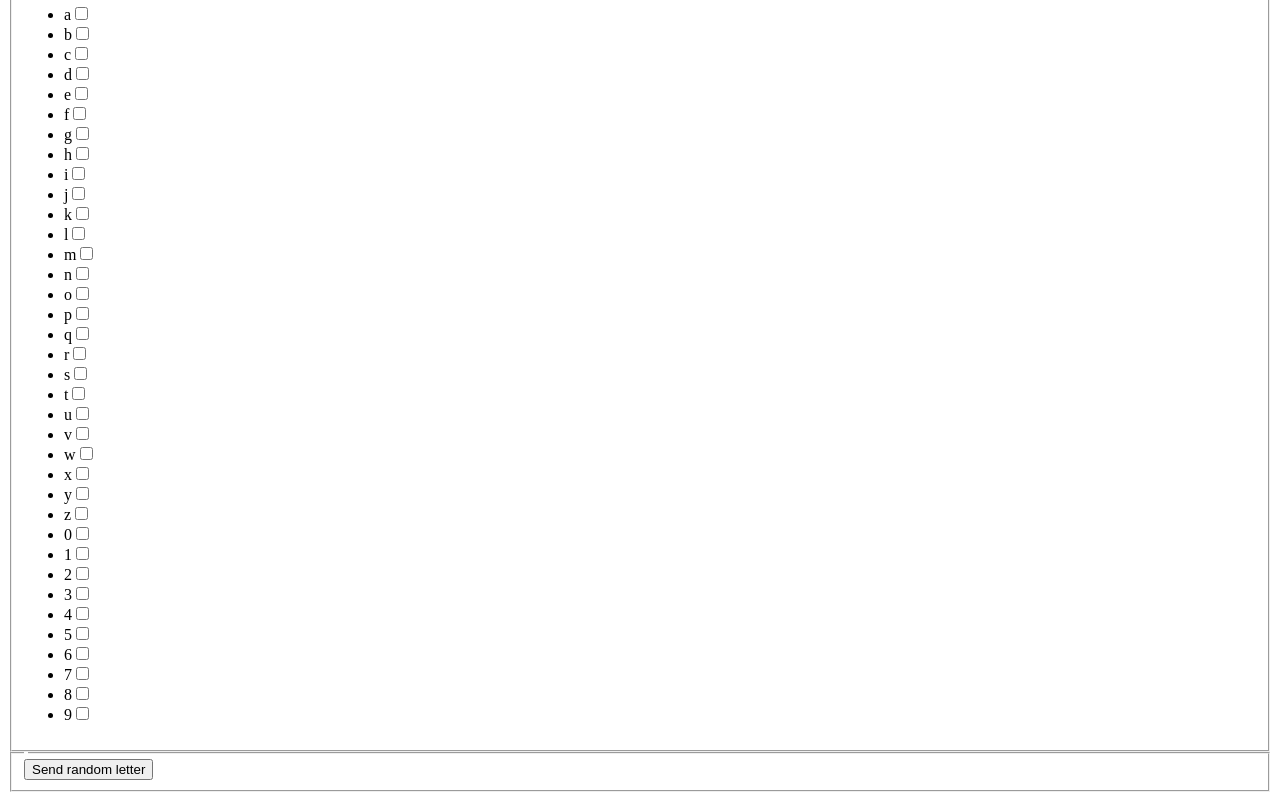
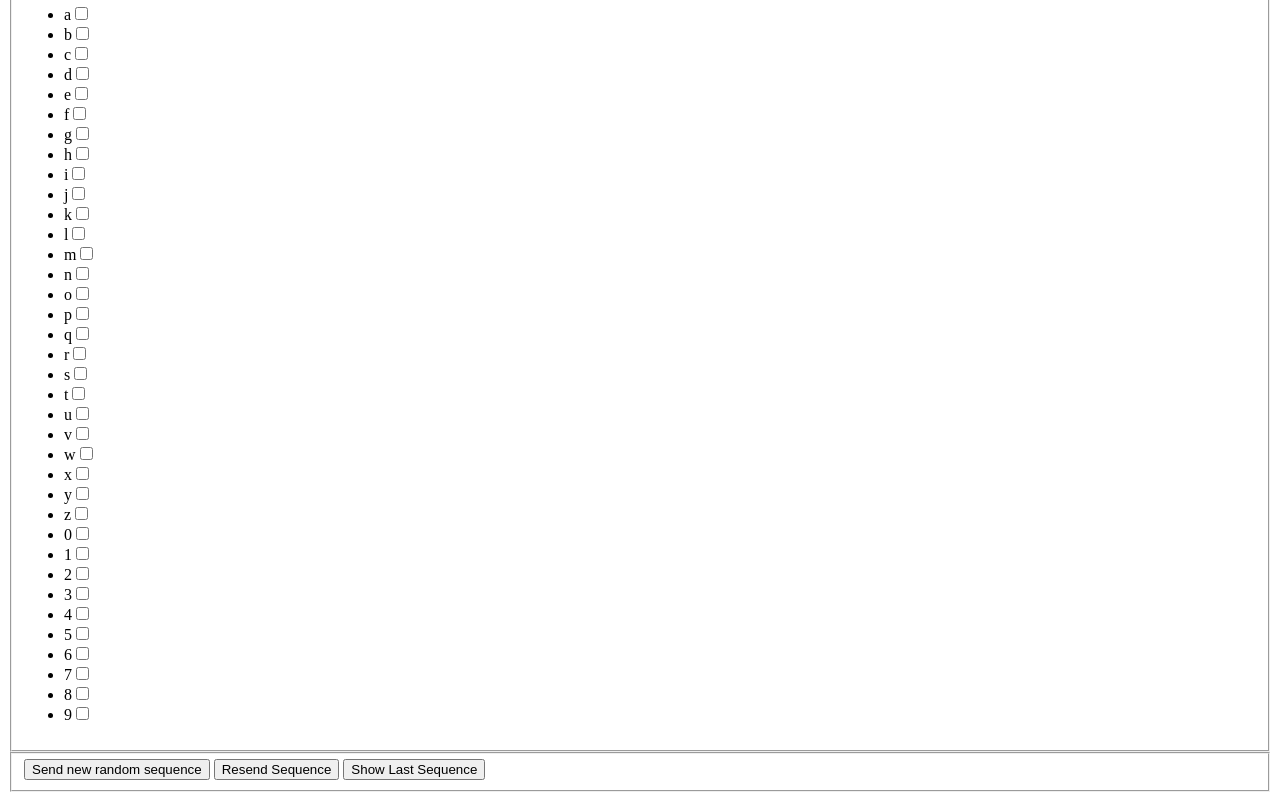
Before and after one commit to amusselm/MorseCodeTutorJS, a plain HTML site: page index.html in a window 1280 px wide. Shown: the part 407-1207 px from the top of the page. Drawn offline with Linux system fonts and the light colour scheme.

Commit message:
Added sequences and display freature
And this is where it all starts to come together. This changeset
adds the sending and resending of sequences instead of just single
letters. This means that all the little sliders in the UI that I
started on all that time ago now work!

Users can also now view their answers. With the app in its current
state, users can select a set of letters, play and replay the morse
for them, then reveal the answer.

```diff
--- a/index.html
+++ b/index.html
@@ -7,7 +7,6 @@
 <meta charset="UTF-8">
 </head>
 <body>
-    <form action="#">
     <fieldset>
         <legend>Tone Options</legend>
         <fieldset>
@@ -30,11 +29,11 @@
         </fieldset>
         <fieldset>
             <legend>Group Size (letters)</legend>
-                <input type="number" id="sendGroupSize"></input>
+            <input type="number" id="sendGroupSize" oninput="morseTutorUi.updateGroupSize(this.value)"></input>
         </fieldset>
         <fieldset>
             <legend>Number of Groups</legend>
-                <input type="number" id="sendGroupsCount"></input>
+            <input type="number" id="sendGroupsCount" oninput="morseTutorUi.updateGroupCount(this.value)"></input>
         </fieldset>
     </fieldset>
     <fieldset>
@@ -44,10 +43,13 @@
             </ul>
     </fieldset>
     <fieldset>
-            <legend></legend>
-            <button onClick="morseTutorUi.sendRandomLetter()">Send random letter</button>
+        <button onClick="morseTutorUi.sendRandomSequence()">Send new random sequence</button>
+        <button onClick="morseTutorUi.resendSequence()">Resend Sequence</button>
+        <button onClick="morseTutorUi.showLastSequence()">Show Last Sequence</button>
     </fieldset>
-    </form>
+    <div id="sequenceShow">
+
+    </div>
     <!-- Okay, To start with I think I want to have some simple settings here:
         - Enabled Alphabet
         - Type of example to send
--- a/morsetutor.js
+++ b/morsetutor.js
@@ -36,7 +36,7 @@ var morseTutorUi = function() {
 
     const sendOptions = {
         speed : 15,
-        maxSendSpeed : 100,
+        maxSendSpeed : 60,
         minSendSpeed : 5,
         groupSize: 3,
         minGroupSize: 1,
@@ -45,7 +45,6 @@ var morseTutorUi = function() {
         minGroupCount: 1,
         maxGroupCount: 20,
     }
-
 
 
     function Letter(display, morse) {
@@ -117,16 +116,102 @@ var morseTutorUi = function() {
 
     const enabledAlphabet = [];
 
-    function sendRandomLetter() {
+    var currentSequence = [];
+
+    /**
+     * Get a single random Letter object from the enabled alphabet.
+     */
+    function getRandomLetter() {
         if (enabledAlphabet.length > 0) {
             let rand = Math.random();
             let scaledRand = rand * enabledAlphabet.length;
             let idx = Math.floor(scaledRand);
-            morseSender.sendSequence(enabledAlphabet[idx].morse, sendOptions, tone);
+            return enabledAlphabet[idx];
+        } else {
+            return null;
+        }
+    }
+
+    /**
+     * Randomly generate a two dimensional array of Letters. Each
+     * element in the outer array represents a word, each element
+     * in the inner array is a Letter.
+     */
+    function generateRandomSequence() {
+        var sequence = [];
+        for(let i = 0; i < sendOptions.groupCount; i++) {
+            sequence[i] = [];
+            for (let j = 0; j < sendOptions.groupSize; j++) {
+                sequence[i][j] = getRandomLetter();
+            }
+        }
+        return sequence;
+    }
+
+    /**
+     * Generate and send a sequence of characters in the form of a morse
+     * encoded string. Replaces the stored currentSequence with the newly
+     * generated random sequence.
+     */
+    function sendRandomSequence() {
+        currentSequence = [];
+        if (enabledAlphabet.length > 0) {
+            currentSequence = generateRandomSequence();
+            document.getElementById("sequenceShow").innerText = "";
+            let morseSequence = generateMorseString(currentSequence);
+            morseSender.sendSequence(morseSequence, sendOptions, tone);
+
         } else {
             alert("No letters selected");
         }
     }
+
+    /**
+     * Resends the previous sequence.
+     */
+    function resendSequence() {
+        let morseSequence = generateMorseString(currentSequence);
+        morseSender.sendSequence(morseSequence, sendOptions, tone);
+    }
+
+    /**
+     * Displays the last sent sequence. Handy for users
+     * to check their answers.
+     */
+    function showLastSequence() {
+        let displaySequence = generateDisplayString(currentSequence);
+        document.getElementById("sequenceShow").innerText = displaySequence;
+    }
+
+    /**
+     * Turns an array of arrays of letters into a string of morse
+     * code with each word seperated by a "/".
+     */
+    function generateMorseString(sequences) {
+        let result = "";
+        for (let i = 0; i < sequences.length; i++) {
+            for (let j = 0; j < sequences[i].length; j++) {
+                let letter = sequences[i][j];
+                result = result.concat(letter.morse);
+                result = result.concat(" ");
+            }
+            result = result.concat("/");
+        }
+        return result;
+    }
+
+    function generateDisplayString(sequences) {
+        let result = "";
+        for (let i = 0; i < sequences.length; i++) {
+            for (let j = 0; j < sequences[i].length; j++) {
+                let letter = sequences[i][j];
+                result = result.concat(letter.display);
+            }
+            result = result.concat(" ");
+        }
+        return result;
+    }
+
 
     function init() {
         document.getElementById("frequencyRange").min = tone.frequencyMin;
@@ -158,7 +243,7 @@ var morseTutorUi = function() {
             alphabetFieldset.appendChild(letter.getInnerHtml());
         });
 
-        //Default values, forces setters to be called.
+        //Default values
         updateFrequency(440);
         updateVolume(50);
         updateSendSpeed(15);
@@ -171,11 +256,11 @@ var morseTutorUi = function() {
         updateSendSpeed:updateSendSpeed,
         updateGroupSize:updateGroupSize,
         updateGroupCount:updateGroupCount,
-        sendRandomLetter:sendRandomLetter,
-        tone:tone,
-        sendOptions:sendOptions,
+        sendRandomSequence,
+        resendSequence,
         enabledAlphabet:enabledAlphabet,
-
+        currentSequence,
+        showLastSequence,
     }
 
 }();
```
Lines whose indentation alone changed are shown as unchanged.
